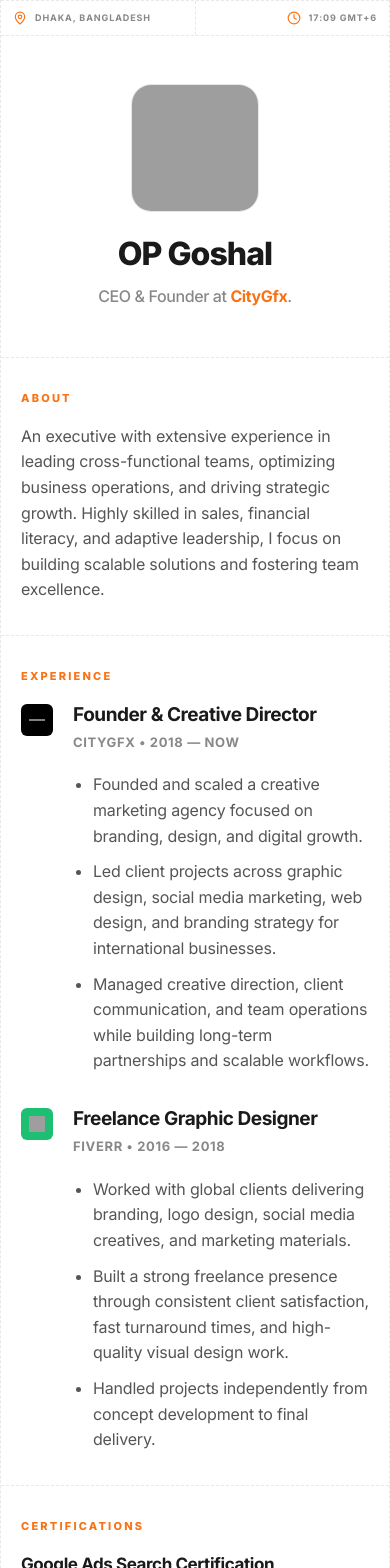
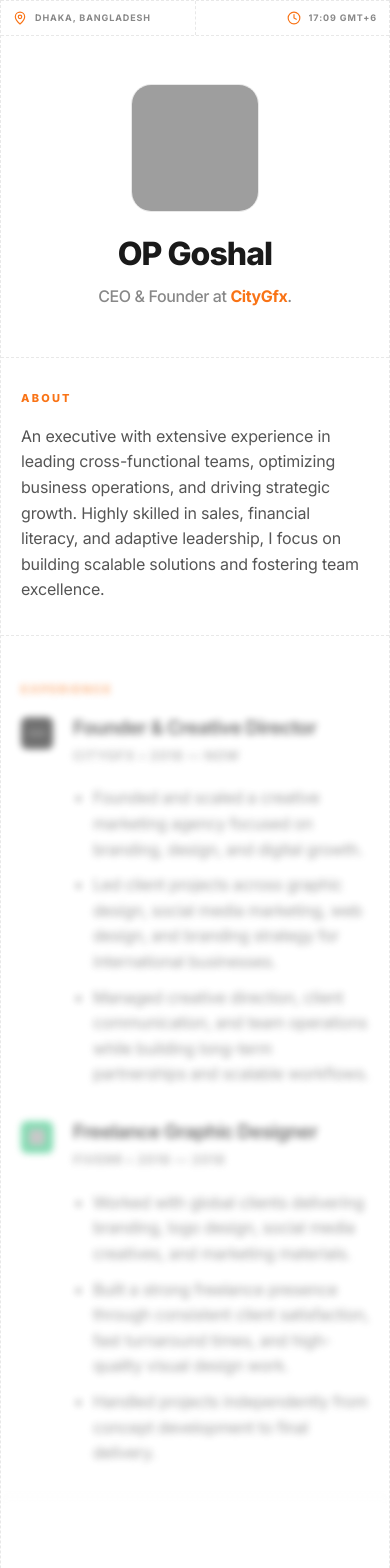
Before and after one commit to ontugoshal/op-goshal-portfolio, a React (Vite) app: page / in a window 390 px wide. Shown: the top 1568 px of the page. Built offline with nearby package versions, Linux system fonts and the light colour scheme; grey boxes are pictures that could not be loaded.

Commit message:
Added premium entrance and scroll animations across the site

```diff
--- a/src/App.jsx
+++ b/src/App.jsx
@@ -18,37 +18,37 @@ function App() {
         </div>
 
         {/* Profile Section */}
-        <div className="py-12 px-4 sm:px-8 flex justify-center border-b border-dashed border-border-subtle">
+        <div className="py-12 px-4 sm:px-8 flex justify-center border-b border-dashed border-border-subtle animate-entrance">
           <Header showOnlyProfile={true} />
         </div>
 
         {/* Sections Wrapper */}
         <div className="flex flex-col">
-          <div className="px-5 sm:px-10 py-8 border-b border-dashed border-border-subtle">
+          <div className="px-5 sm:px-10 py-8 border-b border-dashed border-border-subtle reveal-on-scroll">
             <About />
           </div>
 
-          <div className="px-5 sm:px-10 py-8 border-b border-dashed border-border-subtle">
+          <div className="px-5 sm:px-10 py-8 border-b border-dashed border-border-subtle reveal-on-scroll">
             <Experience />
           </div>
 
-          <div className="px-5 sm:px-10 py-8 border-b border-dashed border-border-subtle">
+          <div className="px-5 sm:px-10 py-8 border-b border-dashed border-border-subtle reveal-on-scroll">
             <Certifications />
           </div>
 
-          <div className="px-5 sm:px-10 py-8 border-b border-dashed border-border-subtle">
+          <div className="px-5 sm:px-10 py-8 border-b border-dashed border-border-subtle reveal-on-scroll">
             <Skills />
           </div>
 
-          <div>
+          <div className="reveal-on-scroll">
             <Clients />
           </div>
 
-          <div className="border-b border-dashed border-border-subtle">
+          <div className="border-b border-dashed border-border-subtle reveal-on-scroll">
             <Languages />
           </div>
 
-          <div className="border-b border-dashed border-border-subtle">
+          <div className="border-b border-dashed border-border-subtle reveal-on-scroll">
             <Contact />
           </div>
         </div>
--- a/src/components/Experience.jsx
+++ b/src/components/Experience.jsx
@@ -1,5 +1,5 @@
-const ExperienceEntry = ({ title, company, period, description, icon, iconBg, iconRounded }) => (
-  <div className="flex gap-5 relative pb-8 last:pb-0">
+const ExperienceEntry = ({ title, company, period, description, icon, iconBg, iconRounded, index }) => (
+  <div className={`flex gap-5 relative pb-8 last:pb-0 animate-entrance stagger-${index + 1}`}>
     <div className="w-8 h-8 shrink-0 mt-0.5">
       {iconBg ? (
         <div className={`w-8 h-8 flex items-center justify-center ${iconBg} ${iconRounded || 'rounded-[6px]'}`}>
@@ -49,6 +49,7 @@ const Experience = () => {
       </h2>
       <div className="flex flex-col">
         <ExperienceEntry
+          index={0}
           title="Founder & Creative Director"
           company="CityGfx"
           period="2018 — NOW"
@@ -60,6 +61,7 @@ const Experience = () => {
           ]}
         />
         <ExperienceEntry
+          index={1}
           title="Freelance Graphic Designer"
           company="Fiverr"
           period="2016 — 2018"
--- a/src/index.css
+++ b/src/index.css
@@ -42,7 +42,23 @@
 
   /* Global Smooth Transitions */
   * {
-    @apply transition-all duration-300 ease-in-out;
+    @apply transition-all duration-500 ease-in-out;
+  }
+
+  /* Premium Entrance Animation */
+  @keyframes fade-in-up {
+    0% {
+      opacity: 0;
+      transform: translateY(20px);
+    }
+    100% {
+      opacity: 1;
+      transform: translateY(0);
+    }
+  }
+
+  .animate-entrance {
+    animation: fade-in-up 0.8s cubic-bezier(0.2, 0.8, 0.2, 1) forwards;
   }
 
   /* Enhanced Scroll Reveal Animation */
@@ -59,23 +75,29 @@
     }
   }
 
-  .reveal-text {
+  .reveal-on-scroll {
     animation: reveal-premium linear both;
     animation-timeline: view();
-    animation-range: entry 5% cover 25%;
+    animation-range: entry 5% cover 20%;
   }
+
+  /* Staggered Entrance Utilities */
+  .stagger-1 { animation-delay: 0.1s; }
+  .stagger-2 { animation-delay: 0.2s; }
+  .stagger-3 { animation-delay: 0.3s; }
+  .stagger-4 { animation-delay: 0.4s; }
+  .stagger-5 { animation-delay: 0.5s; }
 
   /* Interaction Smoothing */
   .hover-lift {
-    @apply hover:-translate-y-1 hover:shadow-sm;
+    @apply hover:-translate-y-1 hover:shadow-lg hover:shadow-accent-orange/5;
   }
 
   /* Fallback for browsers that don't support animation-timeline */
   @supports not (animation-timeline: view()) {
-    .reveal-text {
-      opacity: 1;
-      filter: blur(0);
-      animation: none;
+    .reveal-on-scroll {
+      opacity: 0;
+      animation: fade-in-up 0.8s cubic-bezier(0.2, 0.8, 0.2, 1) forwards;
     }
   }
 }
```
